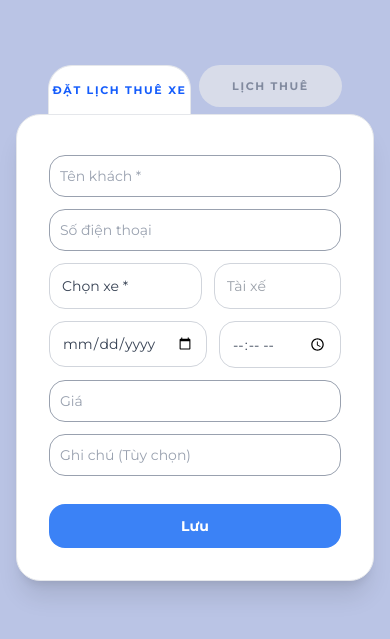
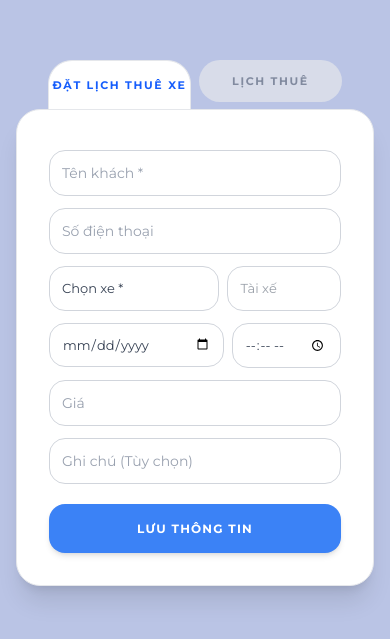
Before and after one commit to thanhhung0600/thuexe, a Next.js app: page / in a window 390 px wide. Shown: the part 115-754 px from the top of the page. Built offline with nearby package versions, Linux system fonts and the light colour scheme.

Commit message:
Update giao diện mobile và tách component

```diff
--- a/src/app/globals.css
+++ b/src/app/globals.css
@@ -26,20 +26,18 @@ body {
 }
 
 
+/* Trong thẻ <style jsx> hoặc file globals.css */
 @keyframes slideDown {
   from {
-    /* Giữ nguyên -50% (trục X) và đẩy lên -100% (trục Y) */
-    transform: translate(-50%, -100%);
+    transform: translateY(-100%);
     opacity: 0;
   }
   to {
-    /* Giữ nguyên -50% (trục X) và hạ xuống 0 (trục Y) */
-    transform: translate(-50%, 0);
+    transform: translateY(0);
     opacity: 1;
   }
 }
 
 .animate-slide-down {
-  /* Animation này sẽ lo liệu việc căn giữa luôn */
-  animation: slideDown 0.4s ease-out forwards;
+  animation: slideDown 0.4s cubic-bezier(0.18, 0.89, 0.32, 1.28) forwards;
 }
--- a/src/components/ToastContainer.js
+++ b/src/components/ToastContainer.js
@@ -1,13 +1,22 @@
 export default function ToastContainer({ toasts }) {
   return (
-    <div className="fixed top-6 left-1/2 z-[100] flex flex-col gap-2 w-full max-w-[320px] pointer-events-none -translate-x-1/2">
+    <div className="fixed top-6 left-0 right-0 z-[100] flex flex-col items-center gap-2 pointer-events-none px-4">
       {toasts.map((toast) => (
         <div
           key={toast.id}
-          className={`${toast.type === "success" ? "bg-green-500" : "bg-red-500"}
-          text-white px-6 py-3 rounded-2xl shadow-2xl font-semibold flex items-center gap-2 animate-slide-down`}
+          className={`
+            ${toast.type === "success" ? "bg-green-500" : "bg-red-500"}
+            text-white px-6 py-3 rounded-2xl shadow-2xl font-bold
+            flex items-center justify-center gap-2
+            animate-slide-down w-full max-w-[350px] transition-all
+          `}
         >
-          <span className="text-sm">{toast.message}</span>
+          <span className="text-[18px] leading-none">
+            {toast.type === "success" ? "✓" : "!"}
+          </span>
+          <span className="text-[13px] uppercase tracking-wider text-center">
+            {toast.message}
+          </span>
         </div>
       ))}
     </div>
--- a/src/components/datlich.js
+++ b/src/components/datlich.js
@@ -1,13 +1,14 @@
 export default function DatLich({ formData, handleChange, handleSubmit, errors }) {
   return (
     <form className="space-y-3 animate-fade-in text-sm" onSubmit={handleSubmit} noValidate>
+
       {/* Tên khách */}
       <div>
         <input
           type="text" name="tenKhach" placeholder="Tên khách *"
           value={formData.tenKhach} onChange={handleChange}
-          className={`w-full border rounded-2xl p-2.5 outline-none focus:border-blue-500 text-black placeholder:text-gray-400 transition-colors ${
-            errors.tenKhach ? 'border-red-500 bg-red-50' : 'border-gray-400'
+          className={`w-full border rounded-2xl p-3 outline-none focus:border-blue-500 text-black placeholder:text-gray-400 transition-colors ${
+            errors.tenKhach ? 'border-red-500 bg-red-50' : 'border-gray-300'
           }`}
         />
       </div>
@@ -17,20 +18,18 @@ export default function DatLich({ formData, handleChange, handleSubmit, errors }
         <input
           type="tel" name="sdt" placeholder="Số điện thoại"
           value={formData.sdt} onChange={handleChange}
-          className={`w-full border rounded-2xl p-2.5 outline-none focus:border-blue-500 text-black placeholder:text-gray-400 transition-colors ${
-            errors.sdt ? 'border-red-500 bg-red-50' : 'border-gray-400'
-          }`}
+          className="w-full border border-gray-300 rounded-2xl p-3 outline-none focus:border-blue-500 text-black placeholder:text-gray-400 transition-colors"
         />
       </div>
 
-      {/* HÀNG CHỌN XE VÀ TÀI XẾ */}
-      <div className="flex gap-3">
-        <div className="flex-[1.2]">
+      {/* HÀNG 1: CHỌN XE VÀ TÀI XẾ */}
+      <div className="flex gap-2 w-full">
+        <div className="flex-[1.5] min-w-0">
           <select
             name="loaiXe"
             value={formData.loaiXe}
             onChange={handleChange}
-            className={`w-full border rounded-2xl p-3 outline-none bg-white transition-all text-gray-700 font-medium appearance-none cursor-pointer ${
+            className={`w-full border rounded-2xl p-3 outline-none bg-white transition-all text-gray-700 font-medium appearance-none cursor-pointer text-[13px] ${
               errors.loaiXe ? 'border-red-500 bg-red-50' : 'border-gray-300'
             }`}
           >
@@ -42,32 +41,32 @@ export default function DatLich({ formData, handleChange, handleSubmit, errors }
           </select>
         </div>
 
-        <div className="flex-1">
+        <div className="flex-1 min-w-0">
           <input
             type="text" name="taiXe" placeholder="Tài xế"
             value={formData.taiXe} onChange={handleChange}
-            className="w-full border border-gray-300 rounded-2xl p-3 outline-none focus:border-blue-500 transition-all text-gray-700 font-medium placeholder:font-medium"
+            className="w-full border border-gray-300 rounded-2xl p-3 outline-none focus:border-blue-500 transition-all text-gray-700 font-medium placeholder:font-medium text-[13px]"
           />
         </div>
       </div>
 
-      {/* HÀNG NHẬP NGÀY VÀ GIỜ */}
-      <div className="flex gap-3">
-        <div className="flex-[1.2]">
+      {/* HÀNG 2: NGÀY VÀ GIỜ (FIX LỖI CHỒNG LÊN NHAU) */}
+      <div className="flex gap-2 w-full">
+        <div className="flex-[1.6] min-w-0">
           <input
             type="date" name="ngayThue"
             value={formData.ngayThue} onChange={handleChange}
-            className={`w-full border rounded-2xl p-3 outline-none focus:border-blue-500 transition-all text-gray-700 font-medium ${
+            className={`w-full border rounded-2xl p-3 outline-none focus:border-blue-500 transition-all text-gray-700 font-medium text-[13px] bg-white ${
               errors.ngayThue ? 'border-red-500 bg-red-50' : 'border-gray-300'
             }`}
           />
         </div>
 
-        <div className="flex-1">
+        <div className="flex-1 min-w-0">
           <input
             type="time" name="gioThue"
             value={formData.gioThue} onChange={handleChange}
-            className="w-full border border-gray-300 rounded-2xl p-3 outline-none focus:border-blue-500 transition-all text-gray-700 font-medium"
+            className="w-full border border-gray-300 rounded-2xl p-3 outline-none focus:border-blue-500 transition-all text-gray-700 font-medium text-[13px] bg-white"
           />
         </div>
       </div>
@@ -77,9 +76,7 @@ export default function DatLich({ formData, handleChange, handleSubmit, errors }
         <input
           type="text" name="gia" placeholder="Giá"
           value={formData.gia} onChange={handleChange}
-          className={`w-full border rounded-2xl p-2.5 outline-none focus:border-blue-500 text-black placeholder:text-gray-400 transition-colors ${
-            errors.gia ? 'border-red-500 bg-red-50' : 'border-gray-400'
-          }`}
+          className="w-full border border-gray-300 rounded-2xl p-3 outline-none focus:border-blue-500 text-black placeholder:text-gray-400 transition-colors"
         />
       </div>
 
@@ -88,12 +85,12 @@ export default function DatLich({ formData, handleChange, handleSubmit, errors }
         <input
           type="text" name="ghiChu" placeholder="Ghi chú (Tùy chọn)"
           value={formData.ghiChu} onChange={handleChange}
-          className="w-full border border-gray-400 rounded-2xl p-2.5 outline-none focus:border-blue-500 text-black placeholder:text-gray-400 transition-colors"
+          className="w-full border border-gray-300 rounded-2xl p-3 outline-none focus:border-blue-500 text-black placeholder:text-gray-400 transition-colors"
         />
       </div>
 
-      <button type="submit" className="w-full bg-[#3b82f6] hover:bg-blue-600 text-white font-semibold py-3 px-4 rounded-2xl mt-4 transition-colors">
-        Lưu
+      <button type="submit" className="w-full bg-[#3b82f6] hover:bg-blue-600 text-white font-bold py-4 rounded-2xl mt-2 transition-all active:scale-95 shadow-md uppercase text-[12px] tracking-widest antialiased">
+        Lưu thông tin
       </button>
     </form>
   );
```
